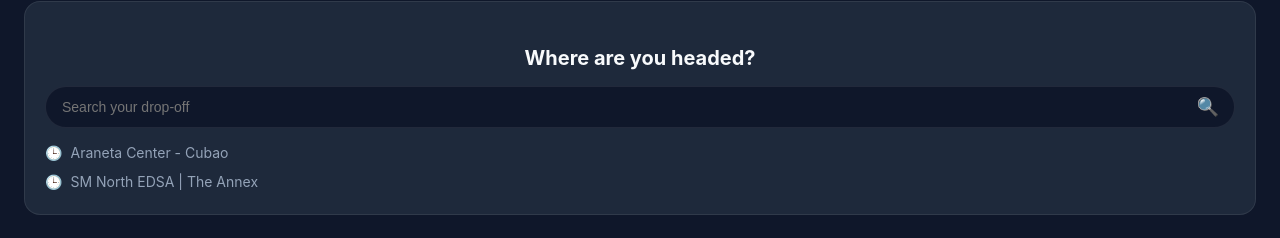
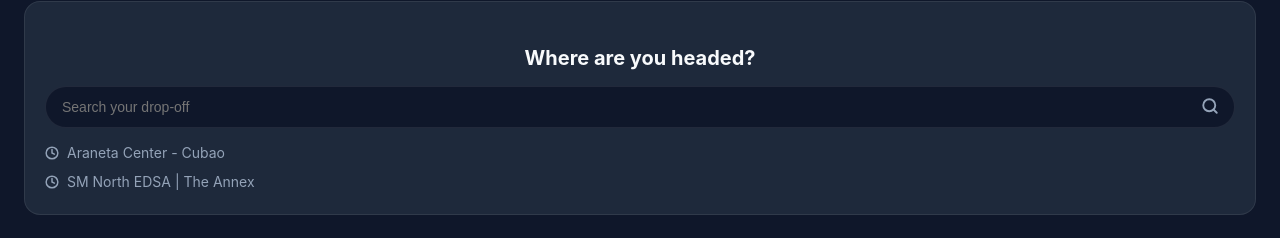
Before and after one commit to justinGabster/eGuide, a Next.js app: page /home in a window 1280 px wide. Shown: the part 156-394 px from the top of the page. Built offline with nearby package versions, Linux system fonts and the light colour scheme.

Commit message:
feat: replace search magnifying glass and clock emojis with clean SVGs

```diff
--- a/app/(main)/home/page.tsx
+++ b/app/(main)/home/page.tsx
@@ -48,17 +48,28 @@ export default function Home() {
               fontSize: '14px'
             }}
           />
-          <span style={{ position: 'absolute', right: '16px', top: '10px', fontSize: '18px', color: 'var(--text-secondary)' }}>
-            🔍
+          <span style={{ position: 'absolute', right: '16px', top: '11px', display: 'flex', alignItems: 'center', color: 'var(--text-secondary)' }}>
+            <svg width="18" height="18" viewBox="0 0 24 24" fill="none" stroke="currentColor" strokeWidth="2.5" strokeLinecap="round" strokeLinejoin="round">
+              <circle cx="11" cy="11" r="8"></circle>
+              <line x1="21" y1="21" x2="16.65" y2="16.65"></line>
+            </svg>
           </span>
         </div>
 
         <div style={{ display: 'flex', flexDirection: 'column', gap: '12px', color: 'var(--text-secondary)', fontSize: '14px' }}>
           <div style={{ display: 'flex', alignItems: 'center', gap: '8px' }}>
-            <span>🕒</span> Araneta Center - Cubao
+            <svg width="14" height="14" viewBox="0 0 24 24" fill="none" stroke="currentColor" strokeWidth="2.5" strokeLinecap="round" strokeLinejoin="round" style={{ flexShrink: 0, color: 'var(--text-secondary)' }}>
+              <circle cx="12" cy="12" r="10"></circle>
+              <polyline points="12 6 12 12 16 14"></polyline>
+            </svg>
+            Araneta Center - Cubao
           </div>
           <div style={{ display: 'flex', alignItems: 'center', gap: '8px' }}>
-            <span>🕒</span> SM North EDSA | The Annex
+            <svg width="14" height="14" viewBox="0 0 24 24" fill="none" stroke="currentColor" strokeWidth="2.5" strokeLinecap="round" strokeLinejoin="round" style={{ flexShrink: 0, color: 'var(--text-secondary)' }}>
+              <circle cx="12" cy="12" r="10"></circle>
+              <polyline points="12 6 12 12 16 14"></polyline>
+            </svg>
+            SM North EDSA | The Annex
           </div>
         </div>
       </div>
```
